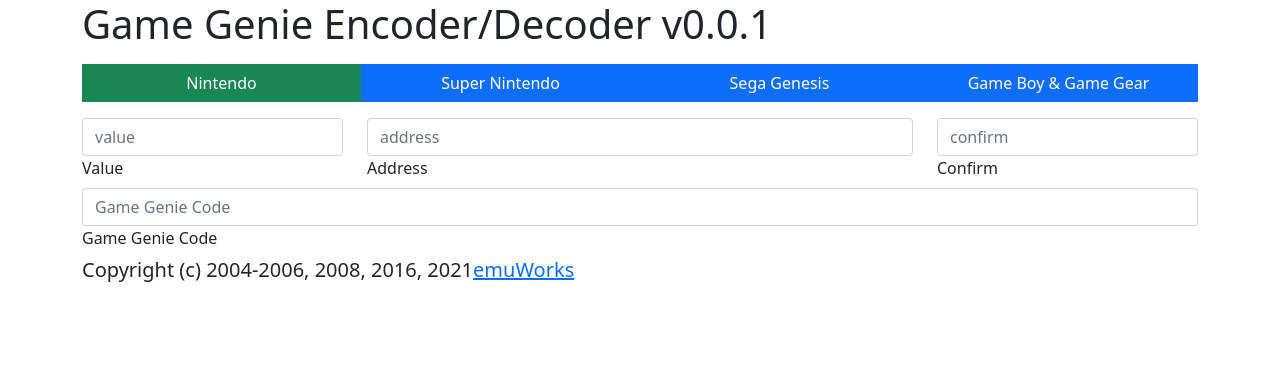
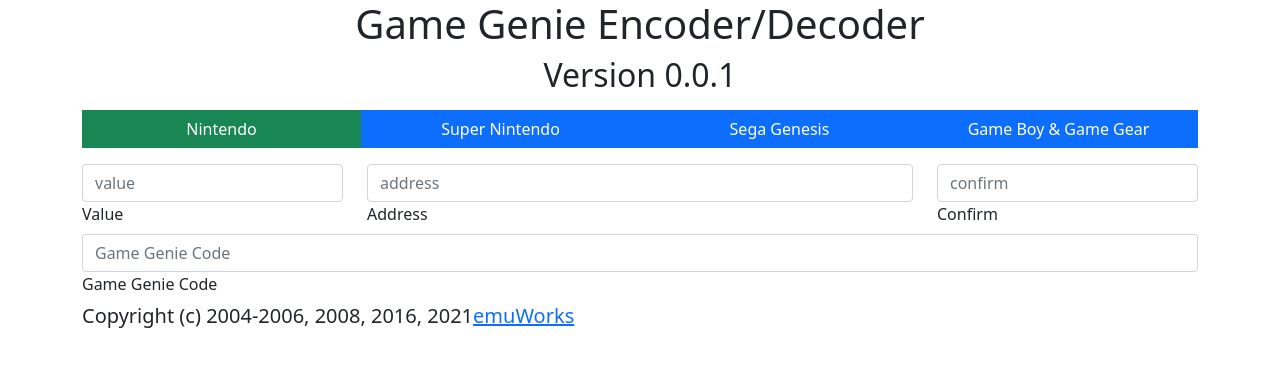
Before and after one commit to jdratlif/ggencoder-react, a React (Create React App) app in the folder ggencoder/: page / in a window 1280 px wide. Shown: the top 366 px of the page. Built offline with nearby package versions, Linux system fonts and the light colour scheme.

Commit message:
adjust header text for all viewport sizes

```diff
--- a/ggencoder/src/components/Header.tsx
+++ b/ggencoder/src/components/Header.tsx
@@ -5,7 +5,8 @@
 const Header = ({ version }: HeaderProps) => {
   return (
     <header>
-      <h1>Game Genie Encoder/Decoder v{version}</h1>
+      <h1 className="text-center">Game Genie Encoder/Decoder</h1>
+      <h2 className="text-center">Version {version}</h2>
     </header>
   );
 };
```
